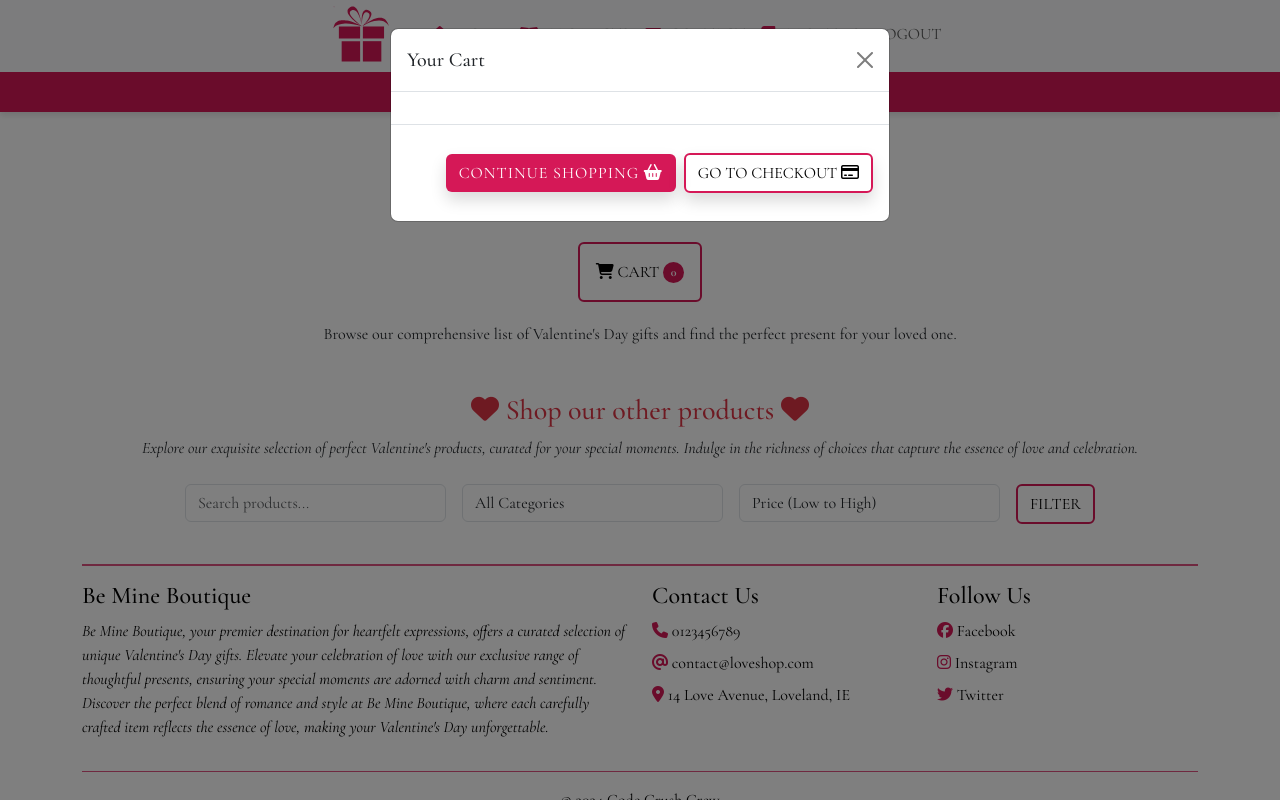
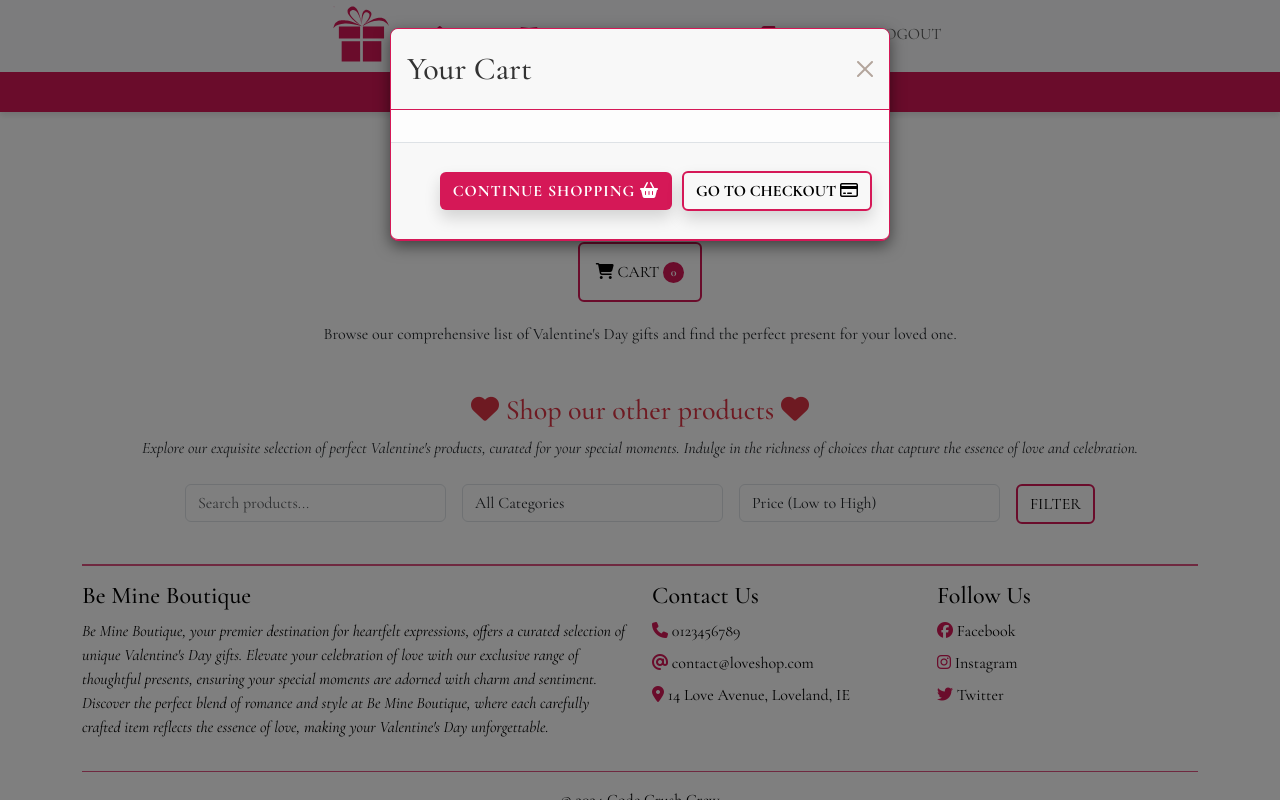
Before and after one commit to JesseRoss001/loveshop, a Django app: page /products/ in a window 1280 px wide, after a click that opens the changed part. Run offline with Django 5.2, Linux system fonts and the light colour scheme; the visitor is signed in with stand-in values (Sample User, id 1); data that the repository does not hold is empty; some libraries are stand-ins or nearby versions.

Commit message:
update products

```diff
--- a/products/templates/products/product_list.html
+++ b/products/templates/products/product_list.html
@@ -9,13 +9,12 @@
 <div class="container mt-4">
     <h2 class="text-center my-4">Valentine's Day Gifts</h2>
     <div class="d-flex align-items-center mb-1 justify-content-center">
-        <a href="#" class="btn btn-border rounded text-uppercase my-3 p-3" data-bs-toggle="modal" data-bs-target="#cartModal">
+        <a href="#" class="btn btn-border rounded text-uppercase my-3 p-3" data-bs-toggle="modal" data-bs-target="#cartModal" aria-label="View cart">
             <i class="fas fa-shopping-cart"></i> Cart <span class="badge ls-bg rounded-pill center" id="cart-icon-count">0</span>
         </a>
         <div id="success-message" class="alert alert-success" style="display: none;"></div>
     </div>
     <p class="text-center mb-4">Browse our comprehensive list of Valentine's Day gifts and find the perfect present for your loved one.</p>
-
 
  <!-- Product Info Modal -->
  <div class="modal fade" id="productInfoModal" tabindex="-1" aria-labelledby="productInfoModalLabel" aria-hidden="true">
@@ -23,7 +22,7 @@
         <div class="modal-content">
             <div class="modal-header">
                 <h5 class="modal-title" id="productInfoModalLabel">Product Information</h5>
-                <button type="button" class="btn-close" data-bs-dismiss="modal" aria-label="Close"></button>
+                <button type="button" class="btn-close d-none" data-bs-dismiss="modal" aria-label="Close"></button>
             </div>
             <div class="modal-body">
                 <!-- Product info will be loaded here dynamically -->
@@ -43,11 +42,8 @@
                 <!-- The view_cart content will be loaded here -->
             </div>
             <div class="modal-footer">
-
                 <button type="button" class="btn ls-btn rounded text-uppercase my-3 shadow" data-bs-dismiss="modal">Continue Shopping <i class="fa-solid fa-basket-shopping"></i></button>
-
                 <a href="{% url 'checkout:checkout' %}" class="btn btn-border rounded text-uppercase my-3 shadow">Go to Checkout <i class="fa-regular fa-credit-card"></i></a>
-
             </div>
         </div>
     </div>
@@ -203,18 +199,22 @@
 {% endif %}
 
     <!-- Products Grid -->
-    <div class="">
+<!-- Products Grid -->
+<section>
     <h3 class="text-center text-danger mt-5"><i class="fas fa-heart"></i> Shop our other products <i class="fas fa-heart"></i></h3>
     <p class="text-center fst-italic mb-4">Explore our exquisite selection of perfect Valentine's products, curated for your special moments. Indulge in the richness of choices that capture the essence of love and celebration.</p>
-    </div>
+</section>
+
 <!-- Search and Filter Form -->
-       <form method="get" action="" class="mb-4">
+<form method="get" action="" class="mb-4" aria-label="Product filter">
     <div class="row g-3 justify-content-center">
         <div class="col-md-3">
-                <input type="text" name="query" class="form-control" placeholder="Search products..." value="{{ request.GET.query }}">
+            <label for="search-query" class="visually-hidden">Search products</label>
+            <input type="text" name="query" class="form-control" id="search-query" placeholder="Search products..." value="{{ request.GET.query }}" aria-describedby="searchHelp">
         </div>
         <div class="col-md-3">
-                <select name="category" class="form-control">
+            <label for="category-select" class="visually-hidden">Select category</label>
+            <select name="category" class="form-control" id="category-select">
                 <option value="">All Categories</option>
                 {% for category, category_display in CATEGORY_CHOICES %}
                 <option value="{{ category }}" {% if request.GET.category == category %}selected{% endif %}>{{ category_display }}</option>
@@ -222,7 +222,8 @@
             </select>
         </div>
         <div class="col-md-3">
-                <select name="sort" class="form-control">
+            <label for="sort-select" class="visually-hidden">Sort products</label>
+            <select name="sort" class="form-control" id="sort-select">
                 <option value="price_asc" {% if request.GET.sort == 'price_asc' %}selected{% endif %}>Price (Low to High)</option>
                 <option value="price_desc" {% if request.GET.sort == 'price_desc' %}selected{% endif %}>Price (High to Low)</option>
             </select>
@@ -232,12 +233,12 @@
         </div>
     </div>
 </form>
-    <div class="row row-cols-1 row-cols-md-3 g-4">
-
+ <!-- Product Cards Grid -->
+<div class="row row-cols-1 row-cols-md-3 g-4" aria-live="polite">
     {% for product in products %}
-        <div class="col mb-3 {% if forloop.counter > 10 %}d-none d-sm-block{% endif %} {% if forloop.counter > 12 %}d-md-none{% endif %} {% if forloop.counter > 16 %}d-lg-none{% endif %}">
+    <article class="col mb-3 {% if forloop.counter > 10 %}d-none d-sm-block{% endif %} {% if forloop.counter > 12 %}d-md-none{% endif %} {% if forloop.counter > 16 %}d-lg-none{% endif %}">
         <div class="card h-100 {% if product.quantity_remaining <= 0 %}out-of-stock{% endif %}">
-                <img src="{{ product.image.url }}" class="card-img-top w-100 " alt="{{ product.name }}">
+            <img src="{{ product.image.url }}" class="card-img-top w-100" alt="{{ product.name }}">
             <div class="card-body">
                 <h5 class="card-title">{{ product.name }}</h5>
                 <p class="card-text">£{{ product.price }}</p>
@@ -289,7 +290,7 @@
                     </button>
                 </div>
             </div>
-        </div>
+        </article>
         {% endfor %}
     </div>
 
--- a/static/products/css/style.css
+++ b/static/products/css/style.css
@@ -311,3 +311,71 @@ a:hover {
     font-style: italic;
     color: #444;
 }
+
+
+
+
+/* Product Info Modal Styles */
+.modal-content {
+    background-color: #fdfdfd; /* Light background for the modal */
+    border: 1px solid #D51857; /* Border color to match the theme */
+    box-shadow: 0 5px 15px rgba(0, 0, 0, 0.5); /* Shadow for depth */
+}
+
+.modal-header,
+.modal-footer {
+    border-bottom: 1px solid #D51857; /* Consistent border color */
+    background-color: #f8f8f8; /* Slightly different background for header and footer */
+}
+
+.modal-title {
+    color: #333; /* Darker text for better readability */
+    font-size: 2rem; /* Slightly larger text for titles */
+}
+
+.modal-body {
+    line-height: 1.5; /* More readable line-height */
+    color: #555; /* Dark grey color for readability */
+}
+
+/* Close button specific style */
+.btn-close {
+    filter: invert(35%) sepia(25%) saturate(600%) hue-rotate(340deg) brightness(90%) contrast(88%);
+}
+
+/* Button styles in modal footer */
+.modal-footer .btn {
+    font-weight: bold; /* Make buttons text bold */
+    margin: 0 5px; /* Spacing between buttons */
+}
+
+/* Ensuring visibility of buttons on focus for accessibility */
+.modal-footer .btn:focus {
+    box-shadow: 0 0 0 3px rgba(213, 24, 87, 0.5); /* Glow effect for focus */
+}
+
+/* Info button inside modal */
+.modal-body .btn-info {
+    border-color: #D51857; /* Consistent with theme */
+    color: #D51857; /* Theme color for text */
+}
+
+.modal-body .btn-info:hover {
+    background-color: #D51857; /* Theme color for hover background */
+    color: #fff; /* White text on hover */
+}
+
+/* If you use additional help text inside the modal */
+.modal-body .help-text {
+    padding-top: 0.5rem; /* Spacing above help text */
+    font-size: 1.5rem; /* Smaller font size for secondary text */
+    color: #666; /* Lighter text for help text */
+}
+
+/* Responsive adjustments for modal content */
+@media (max-width: 768px) {
+    .modal-dialog {
+        width: 90%; /* Make modal narrower on smaller screens */
+        margin: 30px auto; /* Center modal with margin */
+    }
+}
```
Also changed, not shown: 1 other file. Lines whose indentation alone changed are shown as unchanged.
